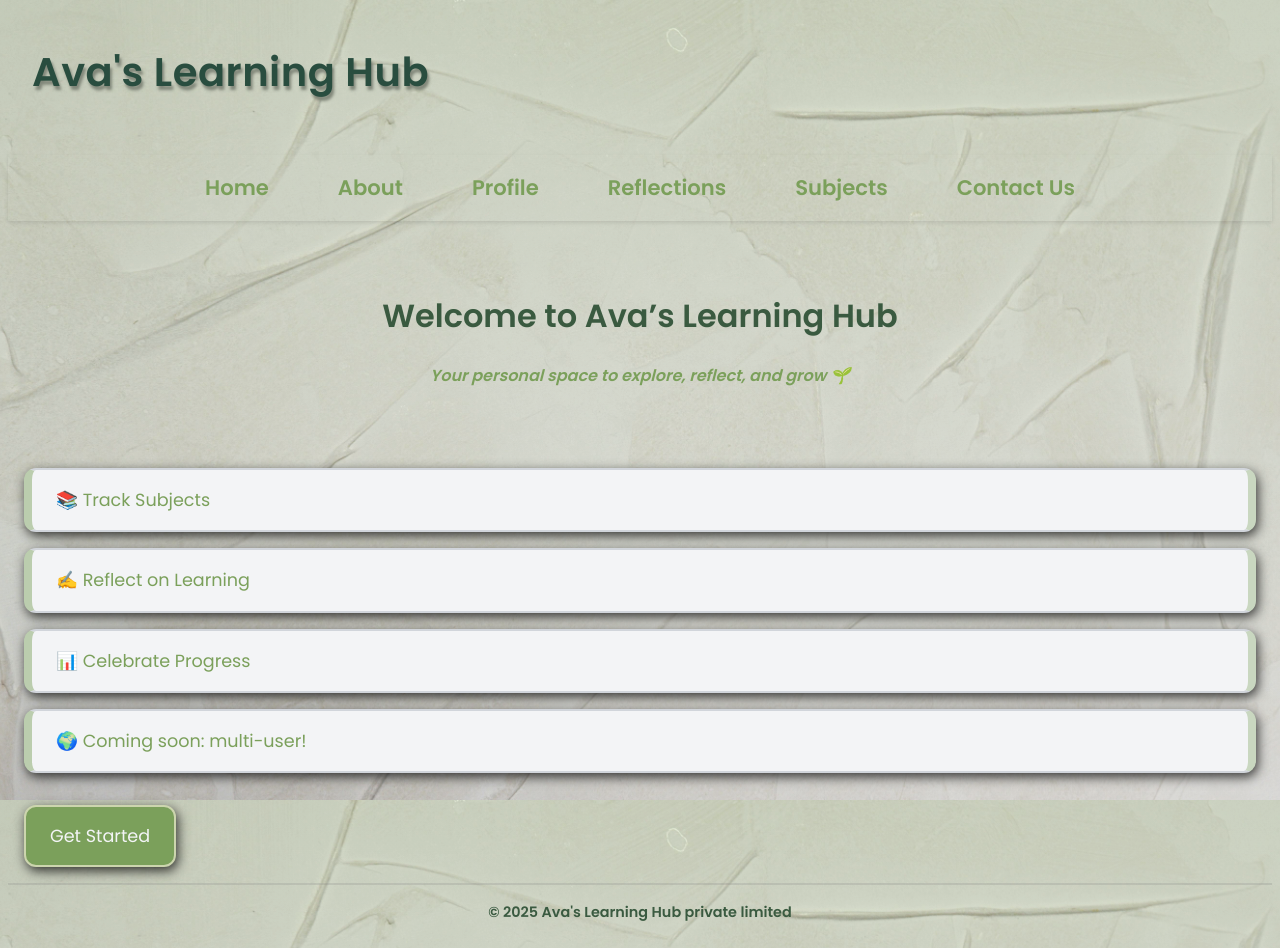
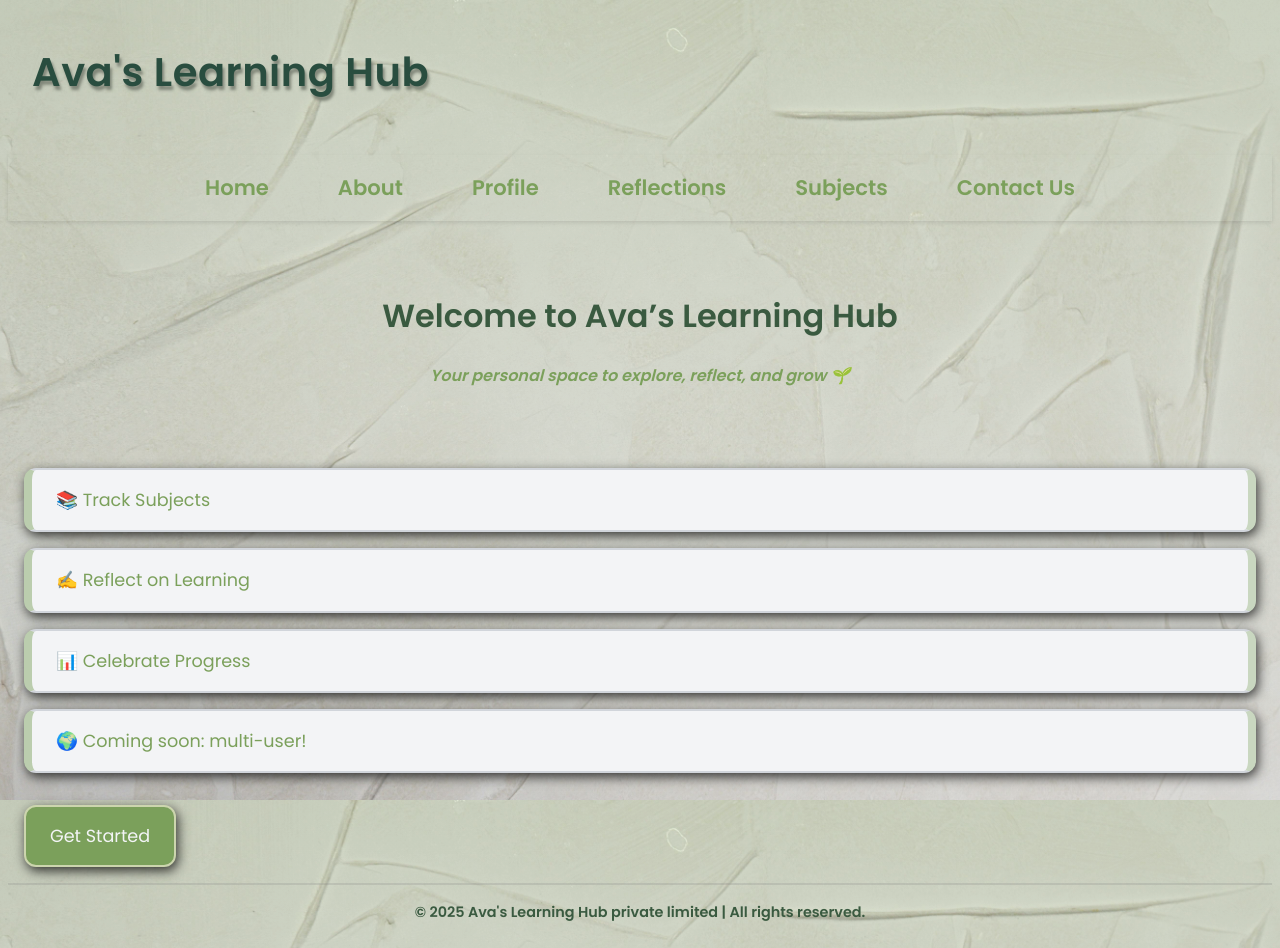
Before and after one commit to DeepthiGirijaThampi/ava-learning-hub, a React (Vite) app: page / in a window 1280 px wide. Built offline with nearby package versions, Linux system fonts and the light colour scheme.

Commit message:
Updated the footer wording

```diff
--- a/src/components/common/Footer.jsx
+++ b/src/components/common/Footer.jsx
@@ -4,7 +4,7 @@ export default function Footer(){
     let thisYear = new Date().getFullYear();
     return(
         <footer>
-            <div style={{color:"#3a5a40"}}><strong>&copy; {thisYear} Ava's Learning Hub private limited</strong></div>
+            <div style={{color:"#3a5a40"}}><strong>&copy; {thisYear} Ava's Learning Hub private limited | All rights reserved.</strong></div>
         </footer>
     )
 }
```
